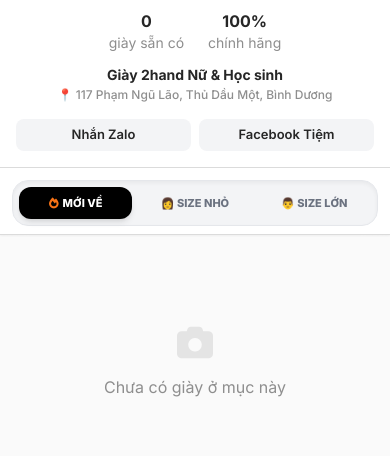
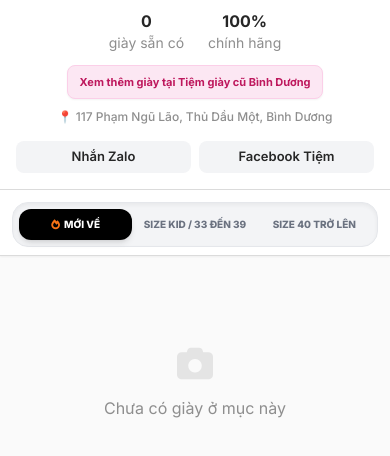
Before and after one commit to tiemgiaybexiu/album, a plain HTML site: page index.html in a window 390 px wide. Shown: the part 160-616 px from the top of the page. Drawn offline with nearby package versions, Linux system fonts and the light colour scheme; no server answers.

Commit message:
Update index.html

```diff
--- a/index.html
+++ b/index.html
@@ -65,9 +65,11 @@
                     <div class="text-center md:text-left"><span class="font-bold text-base">100%</span><br><span class="text-ig-gray">chính hãng</span></div>
                 </div>
 
-                <div class="text-sm font-medium mb-4 text-center md:text-left">
-                    <p class="font-bold">Giày 2hand Nữ & Học sinh</p>
-                    <p class="text-ig-gray text-xs mt-0.5">📍 117 Phạm Ngũ Lão, Thủ Dầu Một, Bình Dương</p>
+                <div class="text-sm font-medium mb-4 text-center md:text-left flex flex-col items-center md:items-start gap-1">
+                    <a href="https://tiemgiaycubd.github.io/album/" target="_blank" class="inline-block bg-pink-100 text-pink-700 hover:bg-pink-200 border border-pink-200 font-bold px-3 py-1.5 rounded-lg text-[11px] sm:text-xs transition-colors shadow-sm">
+                        Xem thêm giày tại Tiệm giày cũ Bình Dương
+                    </a>
+                    <p class="text-ig-gray text-xs mt-1.5">📍 117 Phạm Ngũ Lão, Thủ Dầu Một, Bình Dương</p>
                 </div>
 
                 <div class="flex gap-2 w-full max-w-sm justify-center md:justify-start">
@@ -79,23 +81,23 @@
     </header>
 
     <!-- Khu vực Lọc Size & Tab -->
-    <div class="bg-white/95 backdrop-blur-md sticky top-0 z-40 border-b border-ig-border shadow-sm">
+    <div class="bg-white border-b border-ig-border shadow-sm">
         <div class="max-w-4xl mx-auto px-3 pt-3 pb-2">
 
             <!-- 3 Tabs: Mới về, Size Nhỏ, Size Lớn -->
             <div class="max-w-lg mx-auto bg-gray-100 p-1.5 rounded-2xl flex gap-1.5 shadow-inner border border-gray-200">
-                <button onclick="switchTab('new')" id="tab-new" class="flex-1 py-2 px-1 rounded-xl font-black text-[11px] sm:text-sm text-center transition-all bg-black text-white shadow-md flex items-center justify-center gap-1">
+                <button onclick="switchTab('new')" id="tab-new" class="flex-1 py-2 px-1 rounded-xl font-black text-[10px] sm:text-sm text-center transition-all bg-black text-white shadow-md flex items-center justify-center gap-1">
                     <i class="fas fa-fire text-orange-500"></i> MỚI VỀ
                 </button>
-                <button onclick="switchTab('small')" id="tab-small" class="flex-1 py-2 px-1 rounded-xl font-extrabold text-[11px] sm:text-sm text-center transition-all text-gray-500 hover:text-black flex items-center justify-center gap-1">
-                    👩 SIZE NHỎ
+                <button onclick="switchTab('small')" id="tab-small" class="flex-1 py-2 px-1 rounded-xl font-extrabold text-[10px] sm:text-sm text-center transition-all text-gray-500 hover:text-black flex items-center justify-center gap-1">
+                    SIZE KID / 33 ĐẾN 39
                 </button>
-                <button onclick="switchTab('large')" id="tab-large" class="flex-1 py-2 px-1 rounded-xl font-extrabold text-[11px] sm:text-sm text-center transition-all text-gray-500 hover:text-black flex items-center justify-center gap-1">
-                    👨 SIZE LỚN
+                <button onclick="switchTab('large')" id="tab-large" class="flex-1 py-2 px-1 rounded-xl font-extrabold text-[10px] sm:text-sm text-center transition-all text-gray-500 hover:text-black flex items-center justify-center gap-1">
+                    SIZE 40 TRỞ LÊN
                 </button>
             </div>
 
-            <!-- Thanh chọn size vòng tròn (Sẽ bị ẩn khi ở tab Mới Về) -->
+            <!-- Thanh chọn size vòng tròn -->
             <div class="py-4 px-2" id="storyFiltersContainer" style="display: none;">
                 <div class="flex flex-wrap justify-center gap-4" id="storyFilters">
                     <!-- JS render Story Rings -->
@@ -161,6 +163,11 @@
         </div>
     </div>
 
+    <!-- Nút Lên đầu trang -->
+    <button id="backToTopBtn" onclick="window.scrollTo({top: 0, behavior: 'smooth'})" class="fixed bottom-6 right-6 bg-black text-white w-10 h-10 rounded-full flex items-center justify-center shadow-2xl transition-all duration-300 opacity-0 pointer-events-none z-[45] hover:bg-gray-800 hover:-translate-y-1">
+        <i class="fas fa-arrow-up"></i>
+    </button>
+
     <div class="text-center py-10 mt-10"></div>
     <div id="toast"><span></span> <span id="toastMsg"></span></div>
 
@@ -184,6 +191,20 @@
         window.currentGenderTab = 'new'; // Mặc định mở web là MỚI VỀ
         window.currentFilter = 'all';
 
+        // Lắng nghe sự kiện cuộn trang để hiện nút Back to Top
+        window.addEventListener('scroll', () => {
+            const btn = document.getElementById('backToTopBtn');
+            if(btn) {
+                if (window.scrollY > 300) {
+                    btn.classList.remove('opacity-0', 'pointer-events-none');
+                    btn.classList.add('opacity-100', 'pointer-events-auto');
+                } else {
+                    btn.classList.add('opacity-0', 'pointer-events-none');
+                    btn.classList.remove('opacity-100', 'pointer-events-auto');
+                }
+            }
+        });
+
         window.showToast = function(message) {
             const toast = document.getElementById("toast");
             document.getElementById("toastMsg").innerText = message;
@@ -195,8 +216,8 @@
             window.currentGenderTab = tabName;
 
             const tabs = ['new', 'small', 'large'];
-            const activeClass = "flex-1 py-2 px-1 rounded-xl font-black text-[11px] sm:text-sm text-center transition-all bg-black text-white shadow-md flex items-center justify-center gap-1";
-            const inactiveClass = "flex-1 py-2 px-1 rounded-xl font-extrabold text-[11px] sm:text-sm text-center transition-all text-gray-500 hover:text-black flex items-center justify-center gap-1";
+            const activeClass = "flex-1 py-2 px-1 rounded-xl font-black text-[10px] sm:text-sm text-center transition-all bg-black text-white shadow-md flex items-center justify-center gap-1";
+            const inactiveClass = "flex-1 py-2 px-1 rounded-xl font-extrabold text-[10px] sm:text-sm text-center transition-all text-gray-500 hover:text-black flex items-center justify-center gap-1";
 
             tabs.forEach(t => {
                 document.getElementById('tab-' + t).className = (t === tabName) ? activeClass : inactiveClass;
```
